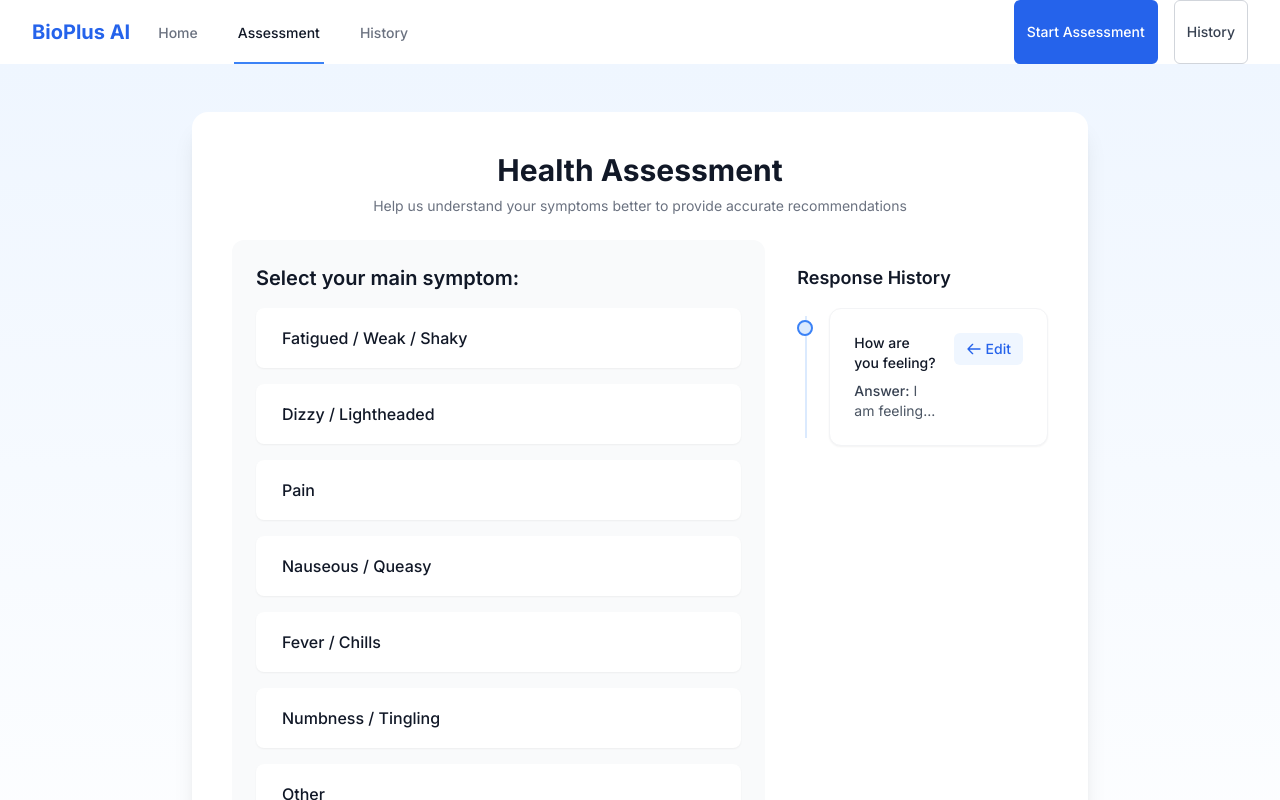
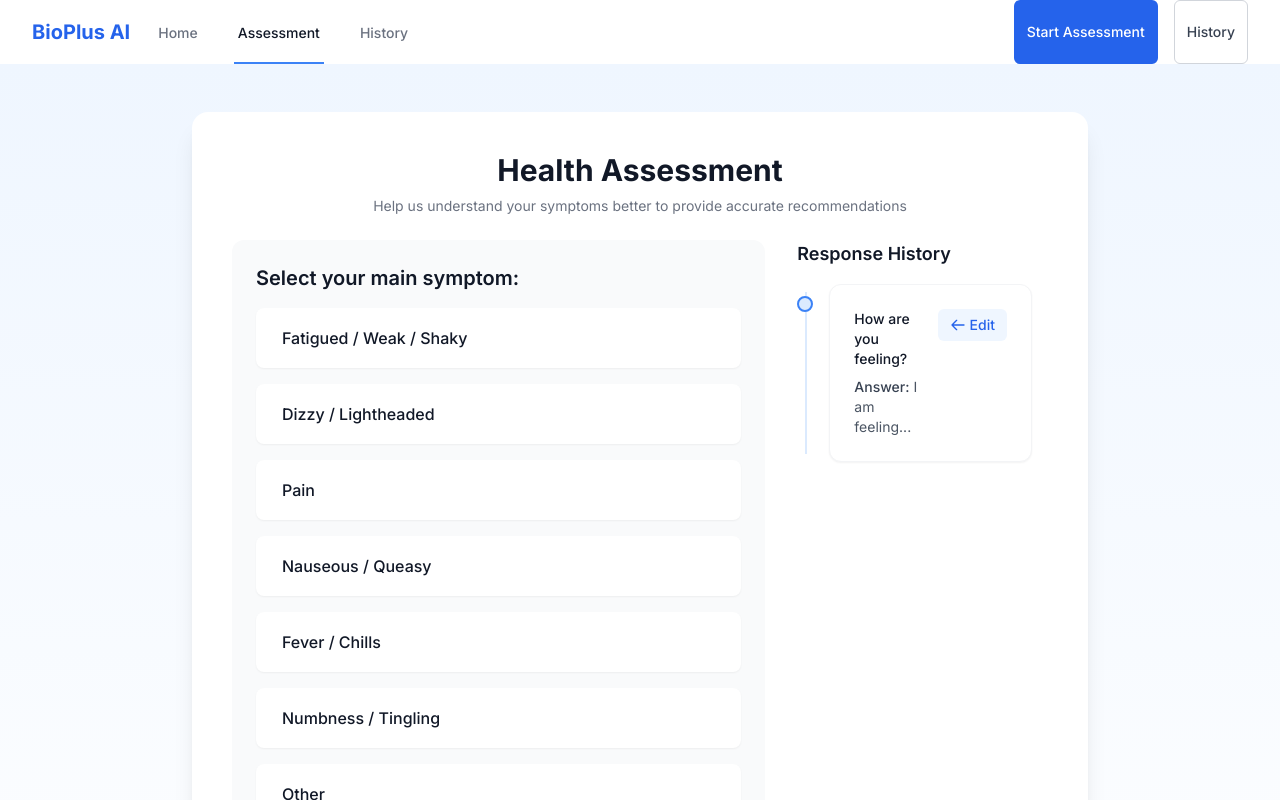
Before and after one commit to Wachary/BioPlus-AI_1.1, a Next.js app in the folder bioplus_ai_1.1/: page /onboarding/questions in a window 1280 px wide. Both pictures are taken after a click on the button 498 px from the left and 286 px from the top of the page. Shown: the top 800 px of the page. Built offline with nearby package versions, Linux system fonts and the light colour scheme.

Commit message:
Implement front-end storage for questionnaire history and improve edit functionality

```diff
--- a/bioplus_ai_1.1/app/onboarding/questions/page.tsx
+++ b/bioplus_ai_1.1/app/onboarding/questions/page.tsx
@@ -2,6 +2,7 @@
 
 import React, { useState, useEffect } from 'react';
 import { useRouter } from 'next/navigation';
+import styles from './styles.module.css';
 
 interface Category {
   title: string;
@@ -33,6 +34,27 @@ interface ChatGPTResponse {
   totalPredictedQuestions?: number;
   currentQuestionNumber?: number;
 }
+
+interface StoredQuestion {
+  text: string;
+  options: string[];
+  timestamp: number;
+}
+
+interface StoredResponse {
+  question: string;
+  answer: string;
+  timestamp: number;
+  questionData: StoredQuestion;
+}
+
+const STORAGE_KEYS = {
+  CATEGORY: 'bioplus_category',
+  SYMPTOM: 'bioplus_symptom',
+  QUESTIONS: 'bioplus_questions',
+  RESPONSES: 'bioplus_responses',
+  CURRENT_STEP: 'bioplus_current_step'
+};
 
 const initialCategories: Category[] = [
   {
@@ -95,18 +117,19 @@ const LoadingAnimation = ({ message = "Analyzing...", inline = false }: { messag
 
 export default function QuestionsPage() {
   const router = useRouter();
+  const [mounted, setMounted] = useState(false);
   const [currentStep, setCurrentStep] = useState(0);
   const [selectedCategory, setSelectedCategory] = useState<string | null>(null);
   const [selectedSymptom, setSelectedSymptom] = useState<string | null>(null);
   const [isLoading, setIsLoading] = useState(false);
   const [error, setError] = useState<string | null>(null);
-  const [responses, setResponses] = useState<Response[]>([]);
+  const [responses, setResponses] = useState<StoredResponse[]>([]);
   const [followUpQuestions, setFollowUpQuestions] = useState<Question[]>([]);
   const [currentQuestionIndex, setCurrentQuestionIndex] = useState(0);
   const [customSymptom, setCustomSymptom] = useState('');
   const [isOtherSelected, setIsOtherSelected] = useState(false);
+  const [storedQuestions, setStoredQuestions] = useState<StoredQuestion[]>([]);
   const [isPhase2, setIsPhase2] = useState(false);
-  const [mounted, setMounted] = useState(false);
   const [totalPredictedQuestions, setTotalPredictedQuestions] = useState(0);
   const [currentQuestionNumber, setCurrentQuestionNumber] = useState(0);
   const [assessmentProgress, setAssessmentProgress] = useState<AssessmentAreas>({
@@ -125,7 +148,7 @@ export default function QuestionsPage() {
   useEffect(() => {
     if (!mounted) return;
 
-    const storedResponses = localStorage.getItem('assessmentResponses');
+    const storedResponses = localStorage.getItem(STORAGE_KEYS.RESPONSES);
     if (storedResponses) {
       try {
         const parsedResponses = JSON.parse(storedResponses);
@@ -135,8 +158,8 @@ export default function QuestionsPage() {
         const lastResponse = parsedResponses[parsedResponses.length - 1];
         if (lastResponse) {
           // Extract category and symptom from stored data
-          const storedCategory = localStorage.getItem('selectedCategory');
-          const storedSymptom = localStorage.getItem('selectedSymptom');
+          const storedCategory = localStorage.getItem(STORAGE_KEYS.CATEGORY);
+          const storedSymptom = localStorage.getItem(STORAGE_KEYS.SYMPTOM);
 
           if (storedCategory && storedSymptom) {
             setSelectedCategory(storedCategory);
@@ -155,11 +178,11 @@ export default function QuestionsPage() {
   }, [mounted]);
 
   const fetchNextQuestion = async (
-    currentResponses: Response[],
+    currentResponses: StoredResponse[],
     category: string,
     symptom: string,
     phase2: boolean
-  ) => {
+  ): Promise<ChatGPTResponse> => {
     try {
       const response = await fetch('/api/chatgpt', {
         method: 'POST',
@@ -179,6 +202,7 @@ export default function QuestionsPage() {
       }
 
       const data: ChatGPTResponse = await response.json();
+
       if (!data.questions || !Array.isArray(data.questions)) {
         throw new Error('Invalid response format from server');
       }
@@ -198,15 +222,18 @@ export default function QuestionsPage() {
       if (data.assessedAreas && !phase2) {
         setAssessmentProgress(data.assessedAreas);
       }
+
+      return data;
     } catch (error) {
       console.error('Error:', error);
       setError(error instanceof Error ? error.message : 'Failed to get follow-up questions');
+      throw error;
     }
   };
 
   const handleCategorySelection = (category: string) => {
     setSelectedCategory(category);
-    localStorage.setItem('selectedCategory', category);
+    localStorage.setItem(STORAGE_KEYS.CATEGORY, category);
     setCurrentStep(1);
   };
 
@@ -237,7 +264,13 @@ export default function QuestionsPage() {
       // Add the current response
       const updatedResponses = [...responses, {
         question: currentQuestion.text,
-        answer: answer
+        answer: answer,
+        timestamp: Date.now(),
+        questionData: {
+          text: currentQuestion.text,
+          options: currentQuestion.options,
+          timestamp: Date.now()
+        }
       }];
       setResponses(updatedResponses);
 
@@ -319,7 +352,7 @@ export default function QuestionsPage() {
         return;
       } else if (allAreasAssessed && isPhase2) {
         // Save responses to localStorage before redirecting
-        localStorage.setItem('assessmentResponses', JSON.stringify(updatedResponses));
+        localStorage.setItem(STORAGE_KEYS.RESPONSES, JSON.stringify(updatedResponses));
 
         if (mounted) {
           router.push('/dashboard/results');
@@ -354,7 +387,7 @@ export default function QuestionsPage() {
     setIsLoading(true);
     setError(null);
     setSelectedSymptom(selectedSymptom);
-    localStorage.setItem('selectedSymptom', selectedSymptom);
+    localStorage.setItem(STORAGE_KEYS.SYMPTOM, selectedSymptom);
     setCustomSymptom('');
     setIsOtherSelected(false);
     setCurrentStep(2);
@@ -375,6 +408,20 @@ export default function QuestionsPage() {
     // Keep responses up to the selected index
     const updatedResponses = responses.slice(0, index);
     setResponses(updatedResponses);
+    localStorage.setItem(STORAGE_KEYS.RESPONSES, JSON.stringify(updatedResponses));
+
+    // Get the question data from the stored response
+    const targetResponse = responses[index];
+    if (targetResponse && targetResponse.questionData) {
+      setFollowUpQuestions([{
+        text: targetResponse.questionData.text,
+        options: targetResponse.questionData.options
+      }]);
+      setCurrentQuestionIndex(0);
+      setIsLoading(false);
+      return;
+    }
+
     setIsLoading(true);
     setError(null);
 
@@ -404,6 +451,16 @@ export default function QuestionsPage() {
         throw new Error('Invalid response format from server');
       }
 
+      // Store the new questions
+      const newStoredQuestions = data.questions.map(q => ({
+        text: q.text,
+        options: q.options,
+        timestamp: Date.now()
+      }));
+
+      setStoredQuestions(prev => [...prev, ...newStoredQuestions]);
+      localStorage.setItem(STORAGE_KEYS.QUESTIONS, JSON.stringify(newStoredQuestions));
+
       if (data.assessedAreas) {
         setAssessmentProgress(data.assessedAreas);
       }
@@ -425,7 +482,12 @@ export default function QuestionsPage() {
     setResponses(prev => [...prev, {
       question,
       answer,
-      timestamp: Date.now()
+      timestamp: Date.now(),
+      questionData: {
+        text: question,
+        options: [],
+        timestamp: Date.now()
+      }
     }]);
   };
 
@@ -449,16 +511,24 @@ export default function QuestionsPage() {
     setCurrentQuestionIndex(0);
   };
 
+  const formatTimestamp = (timestamp: number) => {
+    const date = new Date(timestamp);
+    return date.toLocaleTimeString('en-US', {
+      hour: '2-digit',
+      minute: '2-digit',
+      hour12: true
+    });
+  };
+
   const QuestionHistory = () => (
-    <div className="mt-6 space-y-4">
-      <h3 className="text-lg font-semibold text-gray-900 mb-4">Response History</h3>
+    <div className="space-y-4">
       <div className="space-y-4 relative before:absolute before:left-2 before:top-2 before:bottom-2 before:w-0.5 before:bg-blue-100">
         {selectedCategory && (
           <div className="relative pl-8 transition-all duration-300">
             <div className="absolute left-0 top-3 w-4 h-4 rounded-full bg-blue-100 border-2 border-blue-500" />
             <div className="bg-white rounded-xl shadow-sm p-6 border border-gray-100 hover:border-blue-200 hover:shadow-md transition-all duration-300 group">
-              <div className="flex justify-between items-start gap-4">
-                <div className="flex-1 space-y-2">
+              <div className="flex justify-between items-start gap-4 flex-wrap">
+                <div className="flex-1 min-w-0 space-y-2">
                   <p className="text-sm font-medium text-gray-900 group-hover:text-blue-600 transition-colors duration-200">
                     How are you feeling?
                   </p>
@@ -468,7 +538,7 @@ export default function QuestionsPage() {
                 </div>
                 <button
                   onClick={() => handleEditInitialQuestion(0)}
-                  className="flex items-center gap-1 px-3 py-1.5 text-sm font-medium text-blue-600 bg-blue-50 rounded-md hover:bg-blue-100 hover:text-blue-700 transition-colors duration-200"
+                  className="flex items-center shrink-0 gap-1 px-3 py-1.5 text-sm font-medium text-blue-600 bg-blue-50 rounded-md hover:bg-blue-100 hover:text-blue-700 transition-colors duration-200"
                 >
                   <svg className="w-4 h-4" fill="none" stroke="currentColor" viewBox="0 0 24 24">
                     <path strokeLinecap="round" strokeLinejoin="round" strokeWidth="2" d="M10 19l-7-7m0 0l7-7m-7 7h18" />
@@ -483,8 +553,8 @@ export default function QuestionsPage() {
           <div className="relative pl-8 transition-all duration-300">
             <div className="absolute left-0 top-3 w-4 h-4 rounded-full bg-blue-100 border-2 border-blue-500" />
             <div className="bg-white rounded-xl shadow-sm p-6 border border-gray-100 hover:border-blue-200 hover:shadow-md transition-all duration-300 group">
-              <div className="flex justify-between items-start gap-4">
-                <div className="flex-1 space-y-2">
+              <div className="flex justify-between items-start gap-4 flex-wrap">
+                <div className="flex-1 min-w-0 space-y-2">
                   <p className="text-sm font-medium text-gray-900 group-hover:text-blue-600 transition-colors duration-200">
                     What symptoms are you experiencing?
                   </p>
@@ -494,7 +564,7 @@ export default function QuestionsPage() {
                 </div>
                 <button
                   onClick={() => handleEditInitialQuestion(1)}
-                  className="flex items-center gap-1 px-3 py-1.5 text-sm font-medium text-blue-600 bg-blue-50 rounded-md hover:bg-blue-100 hover:text-blue-700 transition-colors duration-200"
+                  className="flex items-center shrink-0 gap-1 px-3 py-1.5 text-sm font-medium text-blue-600 bg-blue-50 rounded-md hover:bg-blue-100 hover:text-blue-700 transition-colors duration-200"
                 >
                   <svg className="w-4 h-4" fill="none" stroke="currentColor" viewBox="0 0 24 24">
                     <path strokeLinecap="round" strokeLinejoin="round" strokeWidth="2" d="M10 19l-7-7m0 0l7-7m-7 7h18" />
@@ -512,8 +582,8 @@ export default function QuestionsPage() {
           >
             <div className="absolute left-0 top-3 w-4 h-4 rounded-full bg-blue-100 border-2 border-blue-500" />
             <div className="bg-white rounded-xl shadow-sm p-6 border border-gray-100 hover:border-blue-200 hover:shadow-md transition-all duration-300 group">
-              <div className="flex justify-between items-start gap-4">
-                <div className="flex-1 space-y-2">
+              <div className="flex justify-between items-start gap-4 flex-wrap">
+                <div className="flex-1 min-w-0 space-y-2">
                   <p className="text-sm font-medium text-gray-900 group-hover:text-blue-600 transition-colors duration-200">
                     {response.question}
                   </p>
@@ -525,13 +595,13 @@ export default function QuestionsPage() {
                       <svg className="w-3 h-3" fill="none" stroke="currentColor" viewBox="0 0 24 24">
                         <path strokeLinecap="round" strokeLinejoin="round" strokeWidth="2" d="M12 8v4l3 3m6-3a9 9 0 11-18 0 9 9 0 0118 0z" />
                       </svg>
-                      {new Date(response.timestamp).toLocaleTimeString()}
+                      {formatTimestamp(response.timestamp)}
                     </p>
                   )}
                 </div>
                 <button
                   onClick={() => handleGoBackToQuestion(index)}
-                  className="flex items-center gap-1 px-3 py-1.5 text-sm font-medium text-blue-600 bg-blue-50 rounded-md hover:bg-blue-100 hover:text-blue-700 transition-colors duration-200"
+                  className="flex items-center shrink-0 gap-1 px-3 py-1.5 text-sm font-medium text-blue-600 bg-blue-50 rounded-md hover:bg-blue-100 hover:text-blue-700 transition-colors duration-200"
                 >
                   <svg className="w-4 h-4" fill="none" stroke="currentColor" viewBox="0 0 24 24">
                     <path strokeLinecap="round" strokeLinejoin="round" strokeWidth="2" d="M10 19l-7-7m0 0l7-7m-7 7h18" />
@@ -655,7 +725,7 @@ export default function QuestionsPage() {
                           value={customSymptom}
                           onChange={(e) => setCustomSymptom(e.target.value)}
                           placeholder="Type your symptom..."
-                          className="flex-1 px-6 py-4 bg-white border-2 border-transparent rounded-lg shadow-sm text-base font-medium text-left transition-all duration-200 ease-in-out focus:outline-none focus:ring-2 focus:ring-offset-2 focus:ring-blue-500"
+                          className="flex-1 px-6 py-4 bg-white border-2 border-transparent rounded-lg shadow-sm text-base font-medium text-left transition-all duration-200 focus:outline-none focus:ring-2 focus:ring-offset-2 focus:ring-blue-500"
                         />
                         <button
                           onClick={handleCustomSymptomSubmit}
@@ -900,8 +970,16 @@ export default function QuestionsPage() {
 
                 {/* Question History panel - show after category selection */}
                 {currentStep >= 1 && (
-                  <div className="lg:col-span-1">
-                    <QuestionHistory />
+                  <div className="lg:col-span-1 h-full">
+                    <div className="w-full max-w-3xl mx-auto h-full flex flex-col">
+                      <h3 className="text-lg font-semibold text-gray-900 mb-4">Response History</h3>
+                      {/* Scrollable container for responses */}
+                      <div className={`flex-1 ${styles['custom-scrollbar']}`}>
+                        <div className={`h-[calc(100vh-4rem)] overflow-y-auto pr-4`}>
+                          <QuestionHistory />
+                        </div>
+                      </div>
+                    </div>
                   </div>
                 )}
               </div>
--- /dev/null
+++ b/bioplus_ai_1.1/app/onboarding/questions/styles.module.css
@@ -0,0 +1,23 @@
+.custom-scrollbar::-webkit-scrollbar {
+  width: 8px;
+}
+
+.custom-scrollbar::-webkit-scrollbar-track {
+  background: #f1f5f9;
+  border-radius: 4px;
+}
+
+.custom-scrollbar::-webkit-scrollbar-thumb {
+  background: #cbd5e1;
+  border-radius: 4px;
+}
+
+.custom-scrollbar::-webkit-scrollbar-thumb:hover {
+  background: #94a3b8;
+}
+
+/* For Firefox */
+.custom-scrollbar {
+  scrollbar-width: thin;
+  scrollbar-color: #cbd5e1 #f1f5f9;
+}
```
